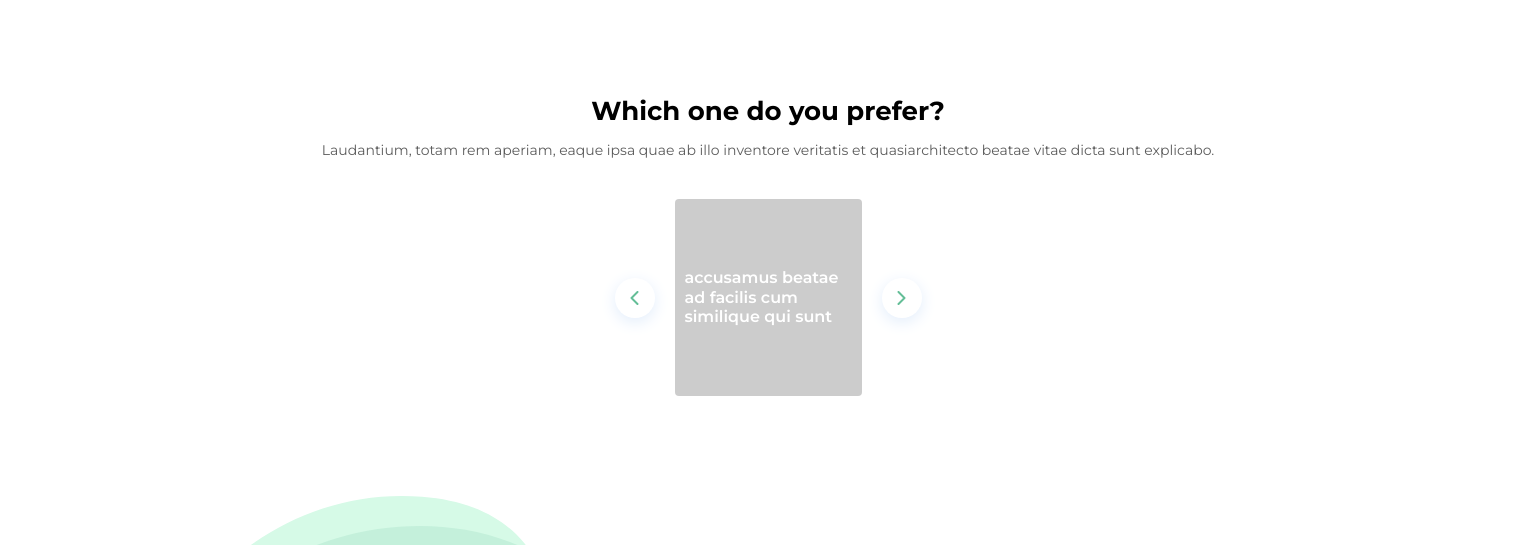
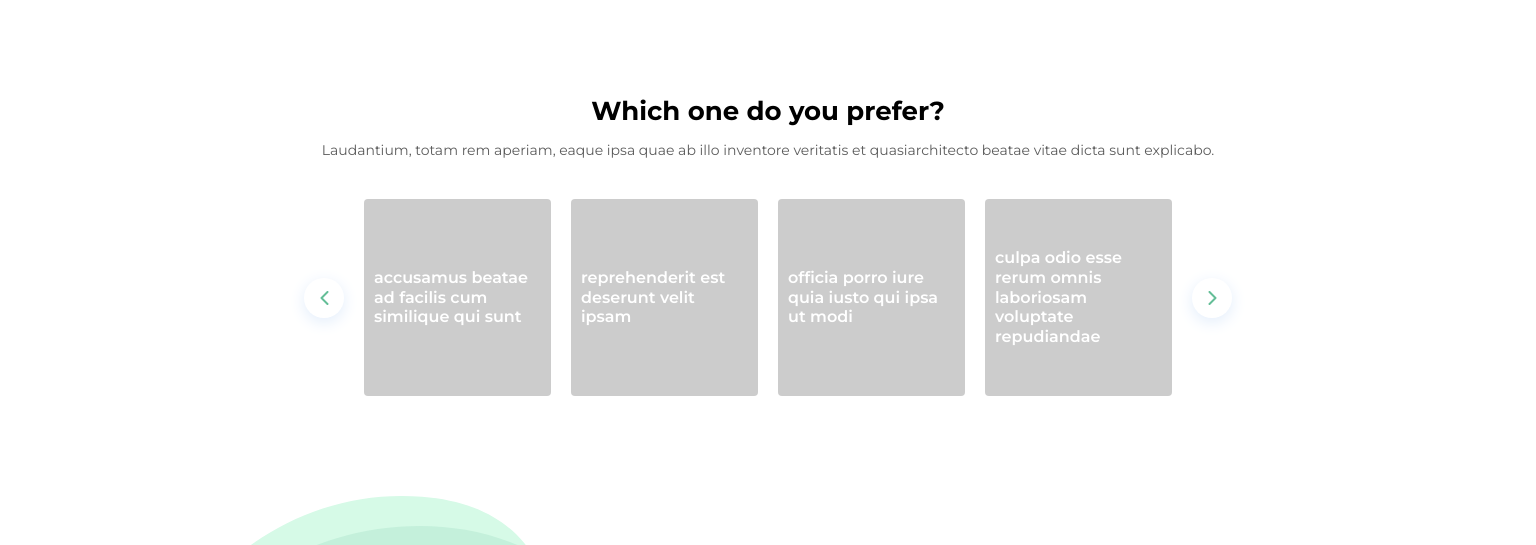
Before and after one commit to IgorOksentyuk/hys_academy, a plain HTML site: page html__css/index.html in a window 1536 px wide. Shown: the part 2996-3541 px from the top of the page. Drawn offline with nearby package versions, Linux system fonts and the light colour scheme; placeholder pictures from the web are drawn by us.

Commit message:
ls_6 | Fixed adaptive layout in prefer section

```diff
--- a/html__css/style.scss
+++ b/html__css/style.scss
@@ -1023,6 +1023,8 @@ body {
 @media screen and (min-width: 768px) {
   .prefer {
     &__box {
+      width: 414px;
+
       .web__item {
         display: block;
         margin-left: 20px;
@@ -1045,6 +1047,8 @@ body {
 @media screen and (min-width: 1440px) {
   .prefer {
     &__box {
+      width: 828px;
+
       .marketing__item {
         display: block;
         margin-left: 20px;
```
Also changed, not shown: html__css/style.css, html__css/style.min.css.
